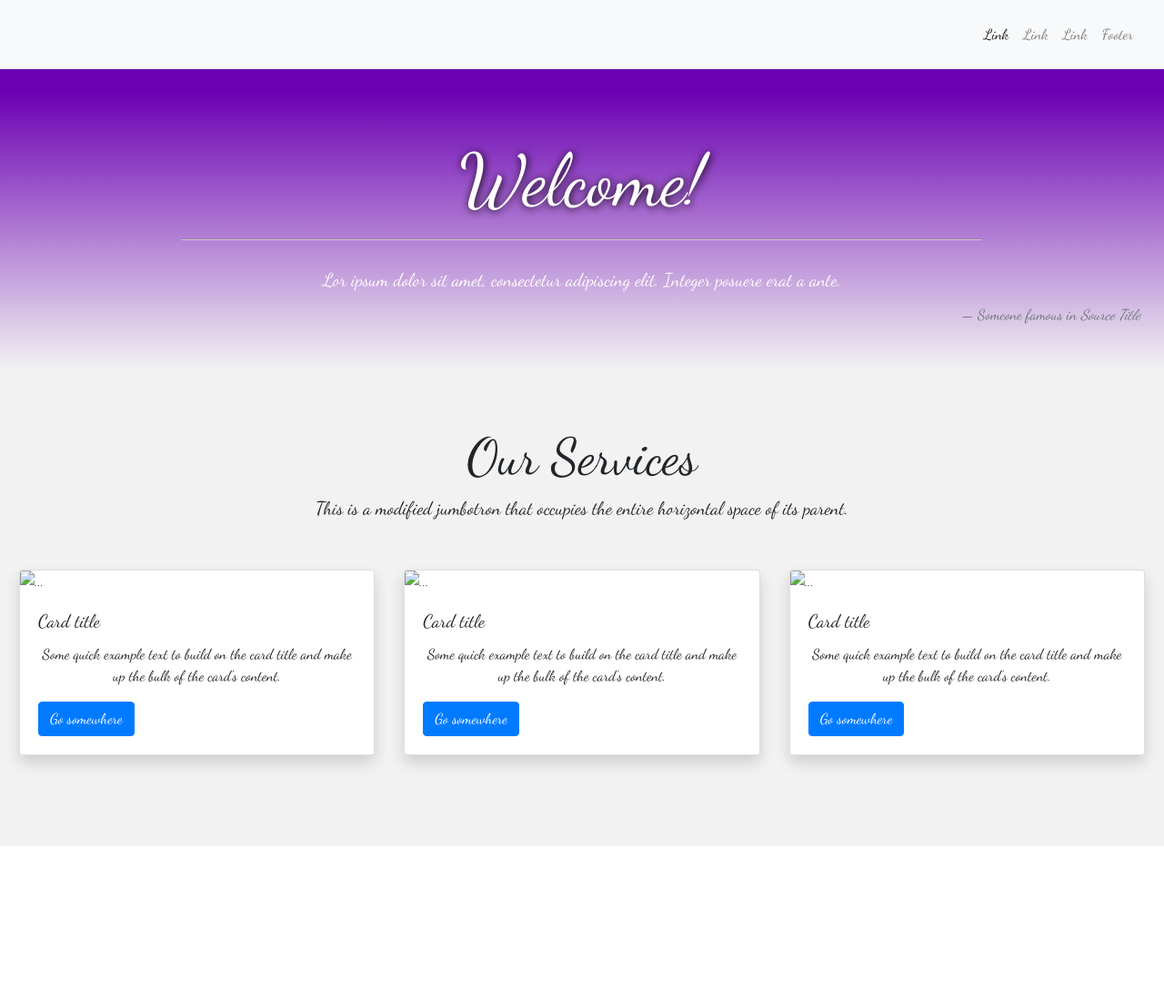
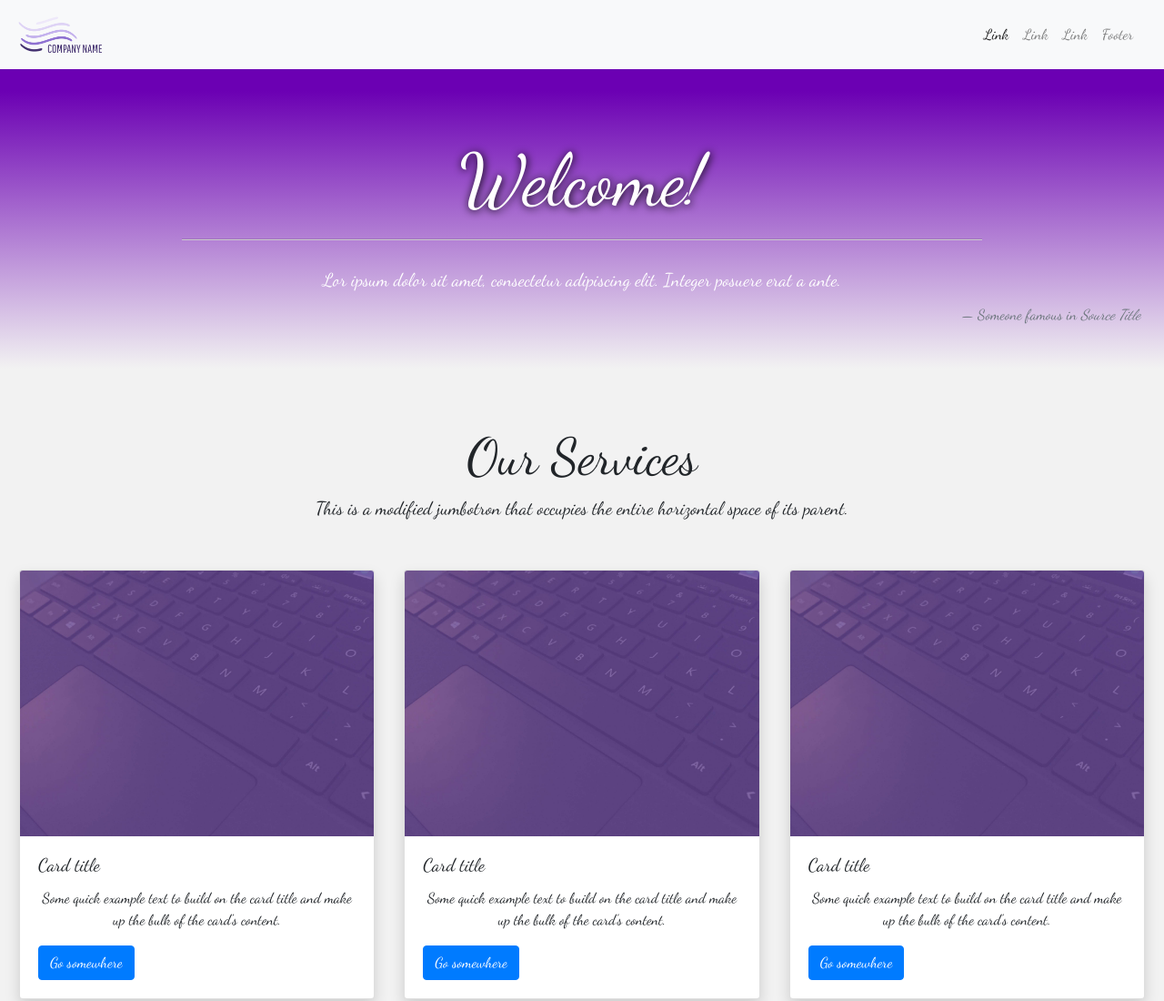
Before and after one commit to Denisse-AB/Bootstrap4-business-template, a plain HTML site: page index.html in a window 1280 px wide. Shown: the top 1100 px of the page at 91% size. Drawn offline with nearby package versions, Linux system fonts and the light colour scheme.

Commit message:
include image folder and photos

```diff
--- a/index.html
+++ b/index.html
@@ -18,7 +18,7 @@
   <div id="header">
     <nav class="navbar navbar-expand-md navbar-light bg-light sticky-top">
       <!-- Brand -->
-      <a class="navbar-brand" href="#"><img src="D:\photos\example_logo2.png" alt="" style="width: 100px;"></a>
+      <a class="navbar-brand" href="#"><img src="images/example_logo2.png" alt="" style="width: 100px;"></a>
 
       <!-- Toggler/collapsibe Button -->
       <button class="navbar-toggler" type="button" data-toggle="collapse" data-target="#collapsibleNavbar">
@@ -74,7 +74,7 @@
       <div class="row padding">
         <div class="col-md-4">
           <div class="card shadow mx-auto">
-            <img src="D:\photos\IMG_1221.jpg" class="card-img-top" alt="...">
+            <img src="images/keyboard.JPG" class="card-img-top" alt="...">
             <div class="card-body">
               <h5 class="card-title">Card title</h5>
               <p class="card-text">Some quick example text to build on the card title and make up the bulk of the card's content.</p>
@@ -85,7 +85,7 @@
 
         <div class="col-md-4">
           <div class="card shadow mx-auto">
-            <img src="D:\photos\IMG_1221.jpg" class="card-img-top" alt="...">
+            <img src="images/keyboard.JPG" class="card-img-top" alt="...">
             <div class="card-body">
               <h5 class="card-title">Card title</h5>
               <p class="card-text">Some quick example text to build on the card title and make up the bulk of the card's content.</p>
@@ -96,7 +96,7 @@
 
         <div class="col-md-4">
           <div class="card shadow mx-auto">
-            <img src="D:\photos\IMG_1221.jpg" class="card-img-top" alt="...">
+            <img src="images/keyboard.JPG" class="card-img-top" alt="...">
             <div class="card-body">
               <h5 class="card-title">Card title</h5>
               <p class="card-text">Some quick example text to build on the card title and make up the bulk of the card's content.</p>
@@ -174,7 +174,7 @@
   <div class="container-fluid text-center" id="footer">
     <div class="row padding">
       <div class="col-md-4">
-        <a class="navbar-brand" href="#"><img src="D:\photos\example_logo2.png" alt="" style="width: 100px;"></a>
+        <a class="navbar-brand" href="#"><img src="images/example_logo2.png" alt="" style="width: 100px;"></a>
         <hr class="light">
         <p>787-000-0000</p>
         <p>Email: @yahoo.com</p>
--- a/sass/style.css
+++ b/sass/style.css
@@ -139,7 +139,7 @@ figure {
 }
 
 #fixed {
-  background-image: url("file:///D:/photos/IMG_1221.JPG");
+  background-image: url("/images/keyboard.JPG");
   position: fixed;
   display: block;
   top: 0;
```
Also changed, not shown: images/example_logo2.png (added), images/keyboard.JPG (added).
